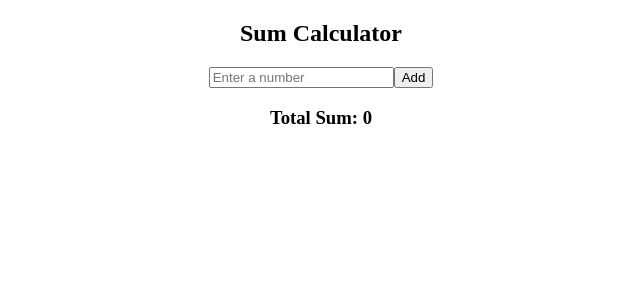
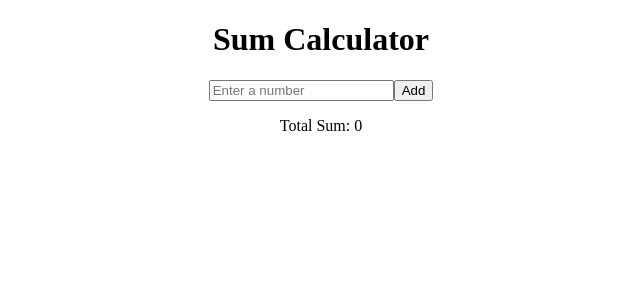
Before and after one commit to acciojob/sum-calculator-satyamjha09, a React app: page / in a window 1280 px wide. Shown: the top 300 px of the page, without its empty margins (319-959 px from the left). Built offline with nearby package versions, Linux system fonts and the light colour scheme.

Commit message:
work done

```diff
--- a/src/components/SumCalculator.js
+++ b/src/components/SumCalculator.js
@@ -24,7 +24,7 @@ const SumCalculator = () => {
 
   return (
     <div style={{ textAlign: "center", marginTop: "20px" }}>
-      <h2>Sum Calculator</h2>
+      <h1>Sum Calculator</h1> {/* Updated from h2 to h1 */}
       <input
         type="number"
         value={inputValue}
@@ -32,7 +32,7 @@ const SumCalculator = () => {
         placeholder="Enter a number"
       />
       <button onClick={handleAddNumber}>Add</button>
-      <h3>Total Sum: {sum}</h3>
+      <p data-testid="total-sum">Total Sum: {sum}</p> {/* Added p tag for Cypress test */}
     </div>
   );
 };
```
